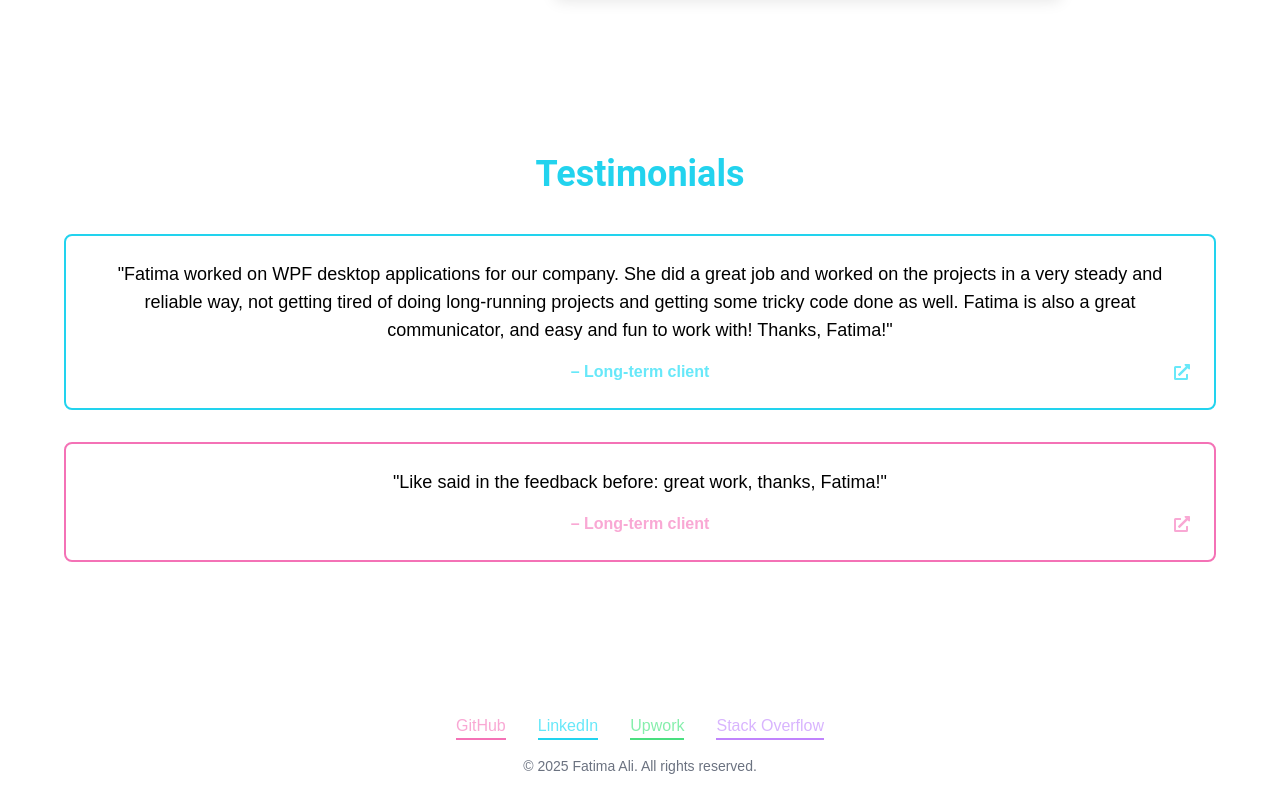
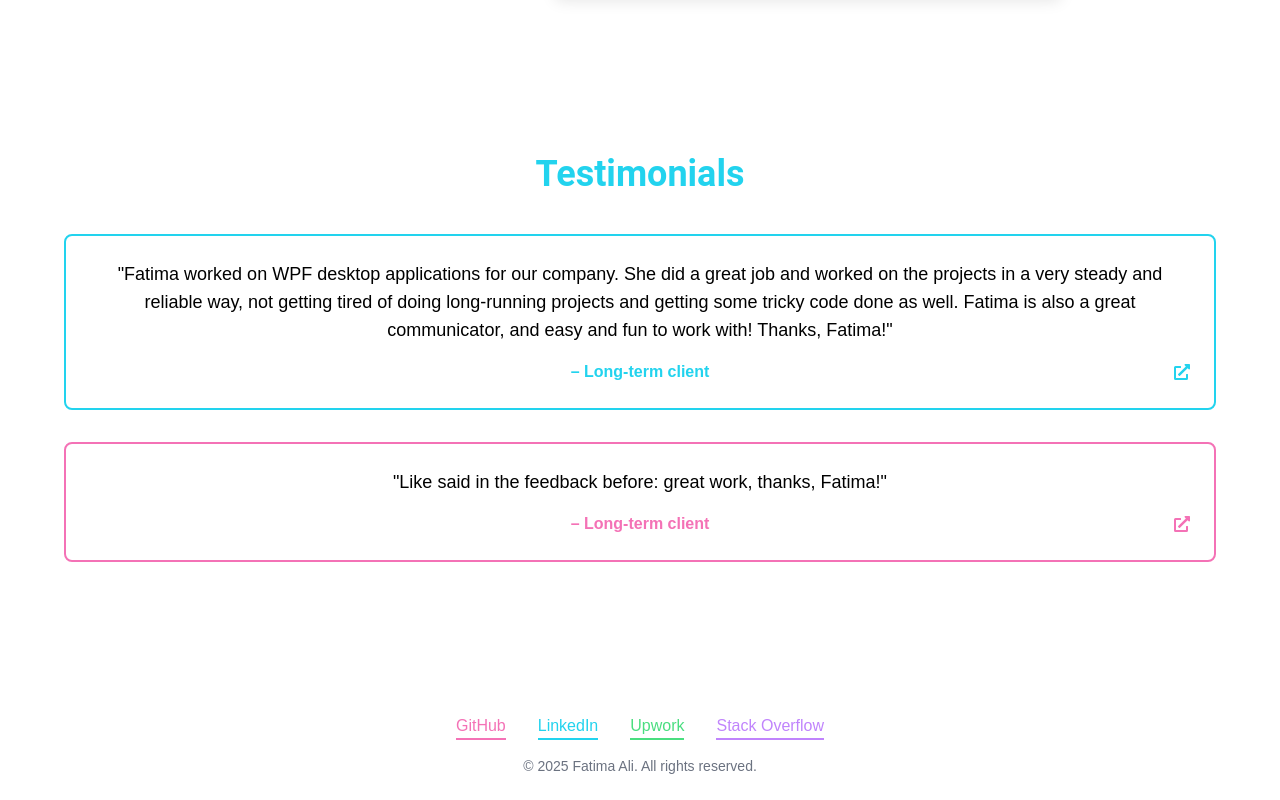
Before and after one commit to fatematahir10/Portfolio, a React (Vite) app: page / in a window 1280 px wide. Shown: the part 2977-3777 px from the top of the page. Built offline with nearby package versions, Linux system fonts and the light colour scheme.

Commit message:
more text color fixes

```diff
--- a/src/components/Footer.tsx
+++ b/src/components/Footer.tsx
@@ -9,7 +9,7 @@ const Footer: React.FC = () => {
           href="https://github.com/fatematahir10"
           target="_blank"
           rel="noopener noreferrer"
-          className="border-b-2 border-pink-400 text-pink-300 hover:text-black hover:border-black transition"
+          className="border-b-2 border-pink-400 text-pink-400 hover:text-black hover:border-black transition"
         >
           GitHub
         </a>
@@ -17,7 +17,7 @@ const Footer: React.FC = () => {
           href="https://linkedin.com/in/fatematahir"
           target="_blank"
           rel="noopener noreferrer"
-          className="border-b-2 border-cyan-400 text-cyan-300 hover:text-black hover:border-black transition"
+          className="border-b-2 border-cyan-400 text-cyan-400 hover:text-black hover:border-black transition"
         >
           LinkedIn
         </a>
@@ -25,7 +25,7 @@ const Footer: React.FC = () => {
           href="https://www.upwork.com/freelancers/fatematahir"
           target="_blank"
           rel="noopener noreferrer"
-          className="border-b-2 border-green-400 text-green-300 hover:text-black hover:border-black transition"
+          className="border-b-2 border-green-400 text-green-400 hover:text-black hover:border-black transition"
         >
           Upwork
         </a>
@@ -33,7 +33,7 @@ const Footer: React.FC = () => {
           href="https://stackoverflow.com/users/10075400/fatima-ali"
           target="_blank"
           rel="noopener noreferrer"
-          className="border-b-2 border-purple-400 text-purple-300 hover:text-black hover:border-black transition"
+          className="border-b-2 border-purple-400 text-purple-400 hover:text-black hover:border-black transition"
         >
           Stack Overflow
         </a>
--- a/src/components/Testimonials.tsx
+++ b/src/components/Testimonials.tsx
@@ -14,12 +14,12 @@ const Testimonials: React.FC = () => {
             "Fatima worked on WPF desktop applications for our company. She did a great job and worked on the projects in a very steady and reliable way, not getting tired of doing long-running projects and getting some tricky code done as well. Fatima is also a great communicator, and easy and fun to work with! Thanks, Fatima!"
           </p>
           <div className="mt-4 relative">
-            <span className="block text-cyan-300 font-semibold">– Long-term client</span>
+            <span className="block text-cyan-400 font-semibold">– Long-term client</span>
             <a
               href="https://www.upwork.com/freelancers/fatematahir?mp_source=share"
               target="_blank"
               rel="noopener noreferrer"
-              className="absolute right-0 top-1 text-cyan-300 hover:text-black transition"
+              className="absolute right-0 top-1 text-cyan-400 hover:text-black transition"
             >
               <FaExternalLinkAlt />
             </a>
@@ -32,12 +32,12 @@ const Testimonials: React.FC = () => {
             "Like said in the feedback before: great work, thanks, Fatima!"
           </p>
           <div className="mt-4 relative">
-            <span className="block text-pink-300 font-semibold">– Long-term client</span>
+            <span className="block text-pink-400 font-semibold">– Long-term client</span>
             <a
               href="https://www.upwork.com/freelancers/fatematahir?mp_source=share"
               target="_blank"
               rel="noopener noreferrer"
-              className="absolute right-0 top-1 text-pink-300 hover:text-black transition"
+              className="absolute right-0 top-1 text-pink-400 hover:text-black transition"
             >
               <FaExternalLinkAlt />
             </a>
```
